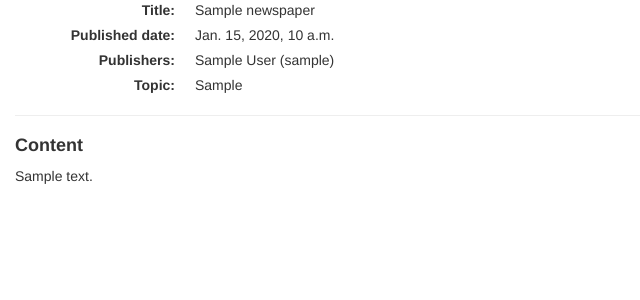
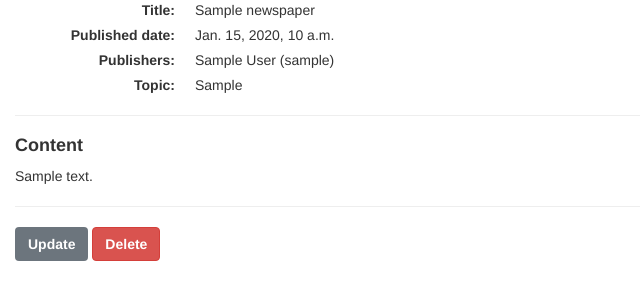
Before and after one commit to muhactive/newspaper-agency, a Django app: page /newspapers/1/ in a window 1280 px wide. Shown: the part 299-599 px from the top of the page, without its empty margins (0-640 px from the left). Run offline with Django 3.2, Linux system fonts and the light colour scheme; a user stored in the database is signed in; tables that the repository leaves empty hold one stand-in row (values such as "Sample post"); some libraries are stand-ins or nearby versions.

Commit message:
fix newspaper_detail.html add button(Delete&Update) and fix newspaper_delete.html add corect warning output

```diff
--- a/templates/newspaper/newspaper_delete.html
+++ b/templates/newspaper/newspaper_delete.html
@@ -2,7 +2,7 @@
 
 {% block content %}
   <h2>Delete Newspaper</h2>
-<p>Are you sure that you want to delete this: <strong>{{ topic }}</strong></p>
+<p>Are you sure that you want to delete this: <strong>{{ newspaper.title }}</strong></p>
   <form action="" method="post">
     {% csrf_token %}
     <input class="btn btn-danger" type="submit" value="Delete">
--- a/templates/newspaper/newspaper_detail.html
+++ b/templates/newspaper/newspaper_detail.html
@@ -34,5 +34,8 @@
 
     <h4><strong>Content</strong></h4>
       <p>{{ newspaper_detail.content }}</p>
+    <hr>
+    <a class="btn btn-secondary" href="{% url 'newspaper:newspaper-update' pk=newspaper_detail.id %}"><strong>Update</strong></a>
+    <a class="btn btn-danger" href="{% url 'newspaper:newspaper-delete' pk=newspaper_detail.id %}"><strong>Delete</strong></a>
   </div>
 {% endblock %}
```
